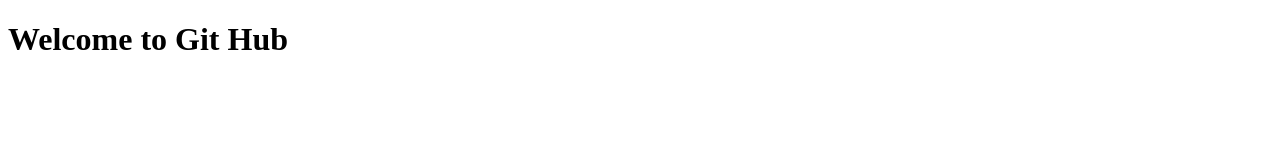
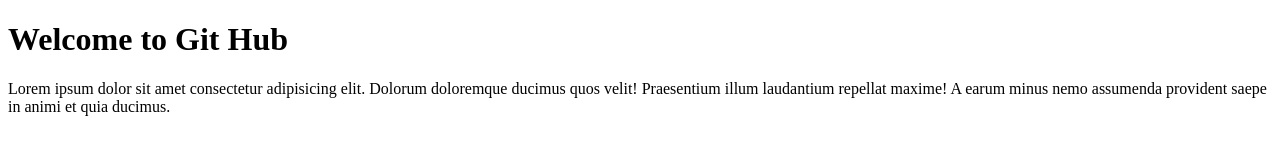
Before and after one commit to atharvahmed/rameen, a plain HTML site: page index.html in a window 1280 px wide. Drawn offline with Linux system fonts and the light colour scheme.

Commit message:
Today Work is done

```diff
--- a/index.html
+++ b/index.html
@@ -8,5 +8,8 @@
 <body>
 
     <h1>Welcome to Git Hub</h1>
+    <p>Lorem ipsum dolor sit amet consectetur adipisicing elit. Dolorum doloremque ducimus quos velit! Praesentium illum laudantium repellat maxime! A earum minus nemo assumenda provident saepe in animi et quia ducimus.
+
+    </p>
 </body>
 </html>
```
